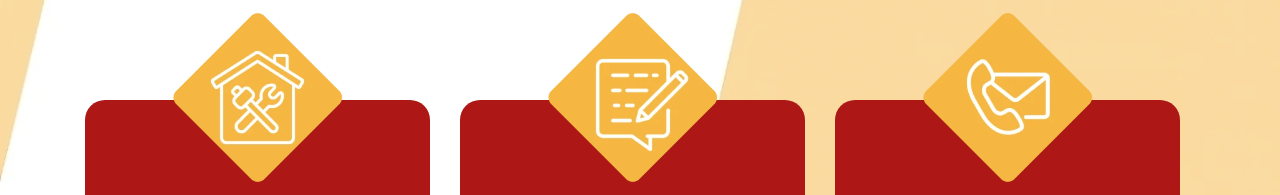
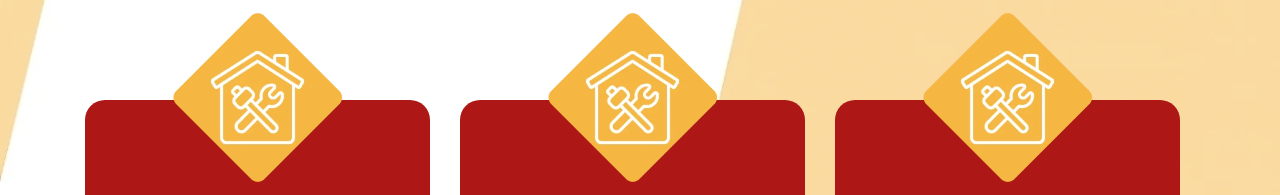
Before and after one commit to darwinroa/remodeling-links, a plain HTML site: page index.html in a window 1280 px wide. Shown: the part 303-498 px from the top of the page. Drawn offline with Linux system fonts and the light colour scheme.

Commit message:
fix: projects images

```diff
--- a/index.html
+++ b/index.html
@@ -41,7 +41,7 @@
           </div>
           <div class="rmdl-card">
             <div class="rmdl-card-container">
-              <figure class="rmdl-card-icon"><img src="./assets/img/Frame-1-4.webp" alt="Icon Card" width="187"
+              <figure class="rmdl-card-icon"><img src="./assets/img/Frame-1-3.webp" alt="Icon Card" width="187"
                   height="187"></figure>
               <h3 class="rmdl-card-title">Bathroom remodeling</h3>
               <div class="rmdl-btn-container">
@@ -51,7 +51,7 @@
           </div>
           <div class="rmdl-card">
             <div class="rmdl-card-container">
-              <figure class="rmdl-card-icon"><img src="./assets/img/Frame-1-5.webp" alt="Icon Card" width="187"
+              <figure class="rmdl-card-icon"><img src="./assets/img/Frame-1-3.webp" alt="Icon Card" width="187"
                   height="187"></figure>
               <h3 class="rmdl-card-title">Kitchen remodeling</h3>
               <div class="rmdl-btn-container">
```
